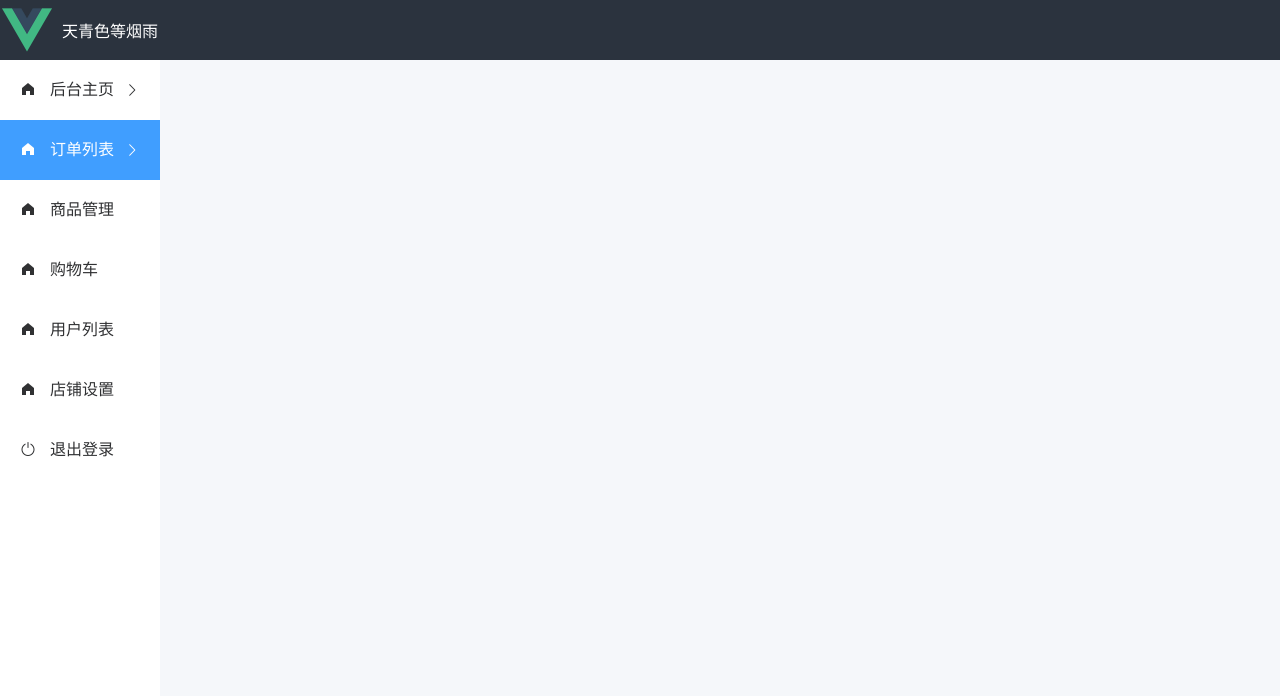
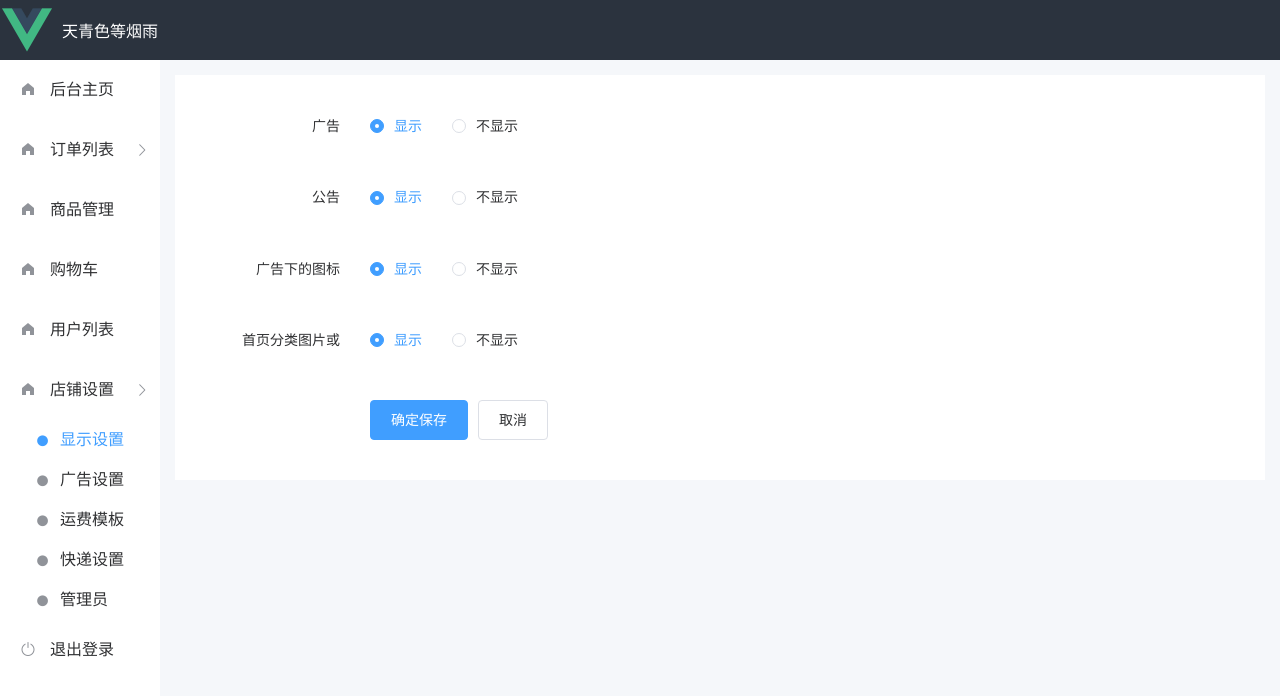
Before and after one commit to fsf-0176/shop-admin, a Vue app: page /show-setting in a window 1280 px wide. Shown: the top 696 px of the page. Built offline with nearby package versions, Linux system fonts and the light colour scheme.

Commit message:
更改菜单栏

```diff
--- a/src/assets/css/colors.less
+++ b/src/assets/css/colors.less
@@ -5,4 +5,4 @@
 @white: white;
 @header: #2b333e;
 @menus: white;
-@menuHover: #409EFF;
+@menuHover: #ecf5ff;
--- a/src/components/Menus.vue
+++ b/src/components/Menus.vue
@@ -5,10 +5,9 @@
         <router-link to="/">
           <i class="el-icon-s-home"></i>
           后台主页
-          <i class="el-icon-arrow-right right"></i>
         </router-link>
       </li>
-      <li class="active">
+      <li>
         <a href="javascript:;">
           <i class="el-icon-s-home"></i>
           订单列表
@@ -34,10 +33,18 @@
         </router-link>
       </li>
       <li>
-        <a href="javascript:;">
+        <router-link to="#">
           <i class="el-icon-s-home"></i>
           店铺设置
-        </a>
+          <ol>
+            <router-link to="/show-setting" tag="li"> 显示设置 </router-link>
+            <router-link to="/show-settinge" tag="li"> 广告设置 </router-link>
+            <router-link to="/show-setting3" tag="li"> 运费模板 </router-link>
+            <router-link to="/show-setting2" tag="li"> 快递设置 </router-link>
+            <router-link to="/show-setting1" tag="li"> 管理员 </router-link>
+          </ol>
+          <i class="el-icon-arrow-right right"></i>
+        </router-link>
       </li>
       <li>
         <a href="javascript:;">
@@ -57,33 +64,65 @@
   position: fixed;
   top: 60px;
   left: 0;
+  .router-link-exact-active.router-link-active {
+    color: #409eff;
+    i {
+      color: #409eff;
+    }
+  }
+  .router-link-exact-active::before {
+    color: #409eff !important;
+  }
   & > ul {
     & > li {
+      position: relative;
       a {
+        color: #303133;
         i {
           display: inline-block;
           margin-right: 10px;
+          color: #909399;
         }
         i.right {
           float: right;
           line-height: 60px;
           transition: 1s;
           margin-right: 0;
+          position: absolute;
+          right: 10px;
+          top: 0;
         }
         display: block;
         padding: 0 20px;
-        height: 60px;
         line-height: 60px;
+        & > ol {
+          li {
+            position: relative;
+            padding-left: 40px;
+            color: #303133;
+            line-height: 40px;
+          }
+          li::before {
+            content: '●';
+            color: #909399;
+            font-size: 25px;
+            position: absolute;
+            left: 15px;
+            top: 50%;
+            line-height: 0;
+            transform: translateY(-50%);
+          }
+        }
       }
     }
     .status {
       background: @menuHover;
-      a {
-        color: @menus;
-        i {
-          color: @menus;
-        }
-      }
+      // a {
+      //   color: @menus;
+      //   i {
+      //     color: @menus;
+      //   }
+      // }
     }
     & > li.active {
       .status();
--- a/src/router/index.js
+++ b/src/router/index.js
@@ -19,6 +19,11 @@ const routes = [
     path: '/user',
     name: 'User',
     component: () => import('../views/User.vue')
+  },
+  {
+    path: '/show-setting',
+    name: 'ShowSetting',
+    component: () => import('../views/setting/ShowSetting.vue')
   }
 ]
 
--- a/src/views/User.vue
+++ b/src/views/User.vue
@@ -20,12 +20,12 @@
         </template>
       </el-table-column>
       <el-table-column prop="nickname" label="昵称"> </el-table-column>
-      <el-table-column prop="pid" label="性别"> </el-table-column>
+      <el-table-column prop="pid" label="性别" width="65"> </el-table-column>
       <el-table-column prop="date" label="加入时间"> </el-table-column>
       <el-table-column prop="date" label="最近登录"> </el-table-column>
       <el-table-column prop="delete" label="操作">
         <template slot-scope="scope">
-          <el-button>编辑 {{scope.row.id}}</el-button>
+          <el-button>编辑 {{ scope.row.id }}</el-button>
         </template>
       </el-table-column>
     </el-table>
@@ -85,7 +85,7 @@ export default {
     }
   }
   img {
-      max-width: 100%;
+    max-width: 100%;
     width: 70px;
   }
   .page {
--- /dev/null
+++ b/src/views/setting/ShowSetting.vue
@@ -0,0 +1,66 @@
+<template>
+  <div class="showSetting">
+    <div class="group">
+      <span>广告</span>
+      <span>
+        <el-radio v-model="radio" label="1">显示</el-radio>
+        <el-radio v-model="radio" label="2">不显示</el-radio>
+      </span>
+    </div>
+    <div class="group">
+      <span>公告</span>
+      <span>
+        <el-radio v-model="radio" label="1">显示</el-radio>
+        <el-radio v-model="radio" label="2">不显示</el-radio>
+      </span>
+    </div>
+    <div class="group">
+      <span>广告下的图标</span>
+      <span>
+        <el-radio v-model="radio" label="1">显示</el-radio>
+        <el-radio v-model="radio" label="2">不显示</el-radio>
+      </span>
+    </div>
+    <div class="group">
+      <span>首页分类图片或</span>
+      <span>
+        <el-radio v-model="radio" label="1">显示</el-radio>
+        <el-radio v-model="radio" label="2">不显示</el-radio>
+      </span>
+    </div>
+    <div class="group">
+      <span>&nbsp;</span>
+      <span>
+        <el-button type="primary">确定保存</el-button>
+        <el-button>取消</el-button>
+      </span>
+    </div>
+  </div>
+</template>
+<script>
+export default {
+  data() {
+    return {
+      radio: '1'
+    }
+  }
+}
+</script>
+<style lang="less" scoped>
+@import url('../../assets/css/colors.less');
+.showSetting {
+  padding: 15px;
+  height: 100%;
+  background: @white;
+  .group {
+    padding: 25px 0;
+    span:first-child {
+      font-size: 14px;
+      margin-right: 30px;
+      display: inline-block;
+      width: 150px;
+      text-align: right;
+    }
+  }
+}
+</style>
```
